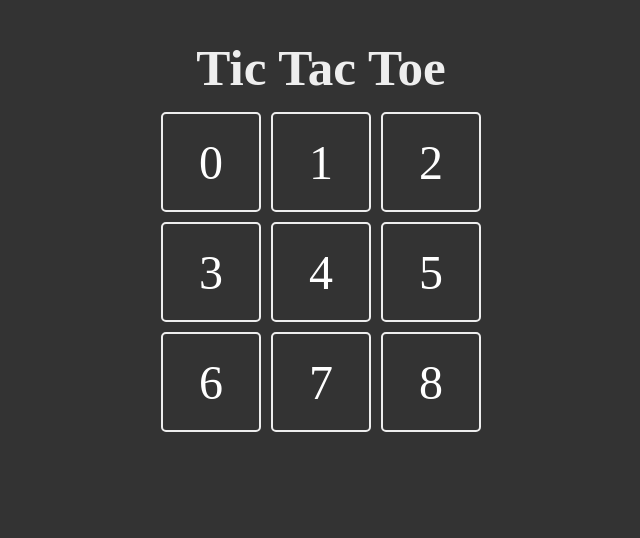
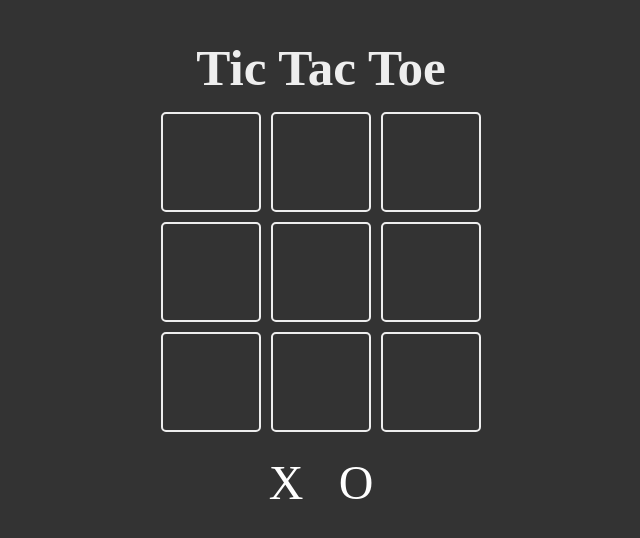
Before and after one commit to Jean7Pierre/tic-tac-toe, a React (Vite) app: page / in a window 1280 px wide. Shown: the top 538 px of the page, without its empty margins (319-959 px from the left). Built offline with nearby package versions, Linux system fonts and the light colour scheme.

Commit message:
feat: add Square component and turn state
Created Square component to render each cell of the tic-tac-toe board.
Introduced turn state to visually track player turns,
currently only the available shifts are shown.

```diff
--- a/src/App.jsx
+++ b/src/App.jsx
@@ -1,8 +1,23 @@
 import { useState } from 'react'
 import './App.css'
 
+function Square({ index, children }) {
+  return (
+    <div className='square'>
+      {children}
+    </div>
+  )
+}
+
+const TURNS = {
+  X: 'X',
+  O: 'O'
+}
+
+
 export default function App() {
   const [board, setBoard] = useState(Array(9).fill(null))
+  const [turn, setTurn] = useState(TURNS.X)
 
   return (
     <>
@@ -12,12 +27,16 @@ export default function App() {
           {
             board.map((_, index) => {
               return (
-                <div className='square' key={index}>
-                  {index}
-                </div>
+                <Square index={index} key={index}>
+                  {board[index]}
+                </Square>
               )
             })
           }
+        </section>
+        <section className='turn'>
+          <Square>X</Square>
+          <Square>O</Square>
         </section>
       </main>
     </>
```
